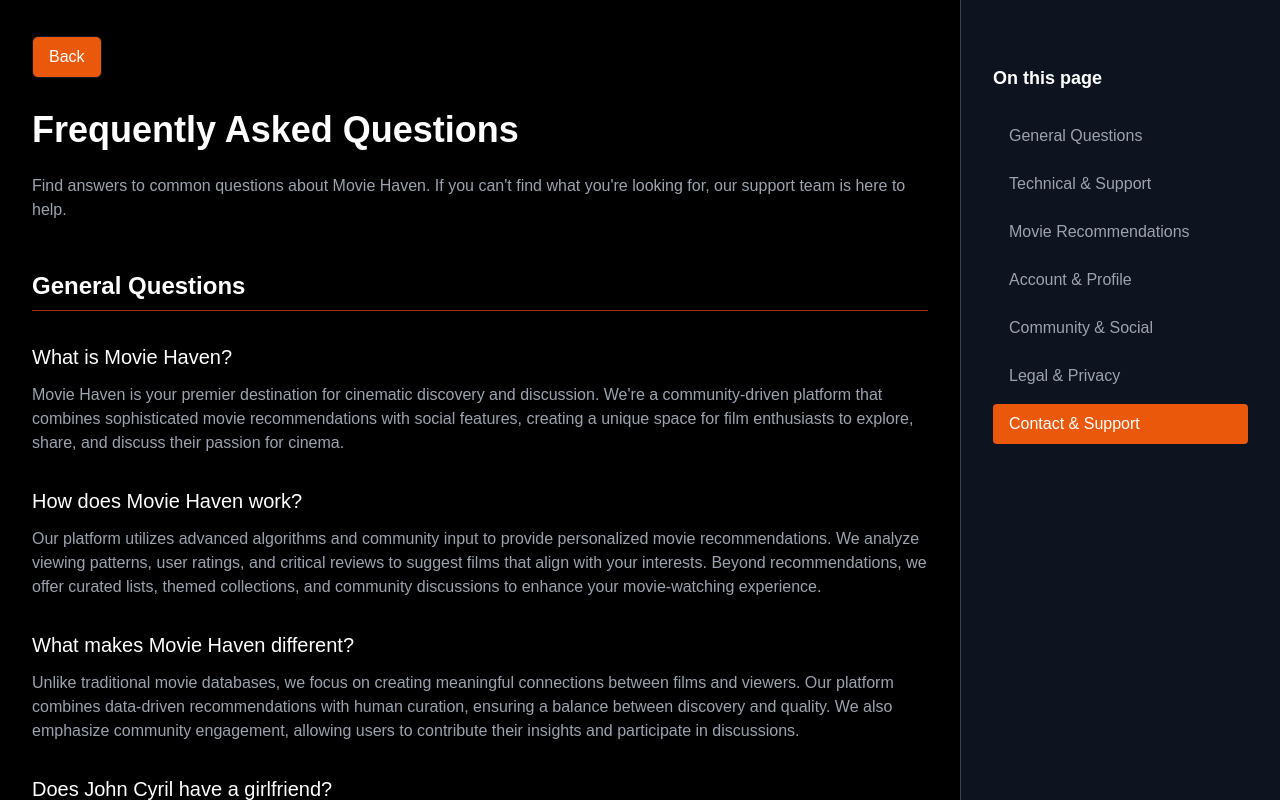
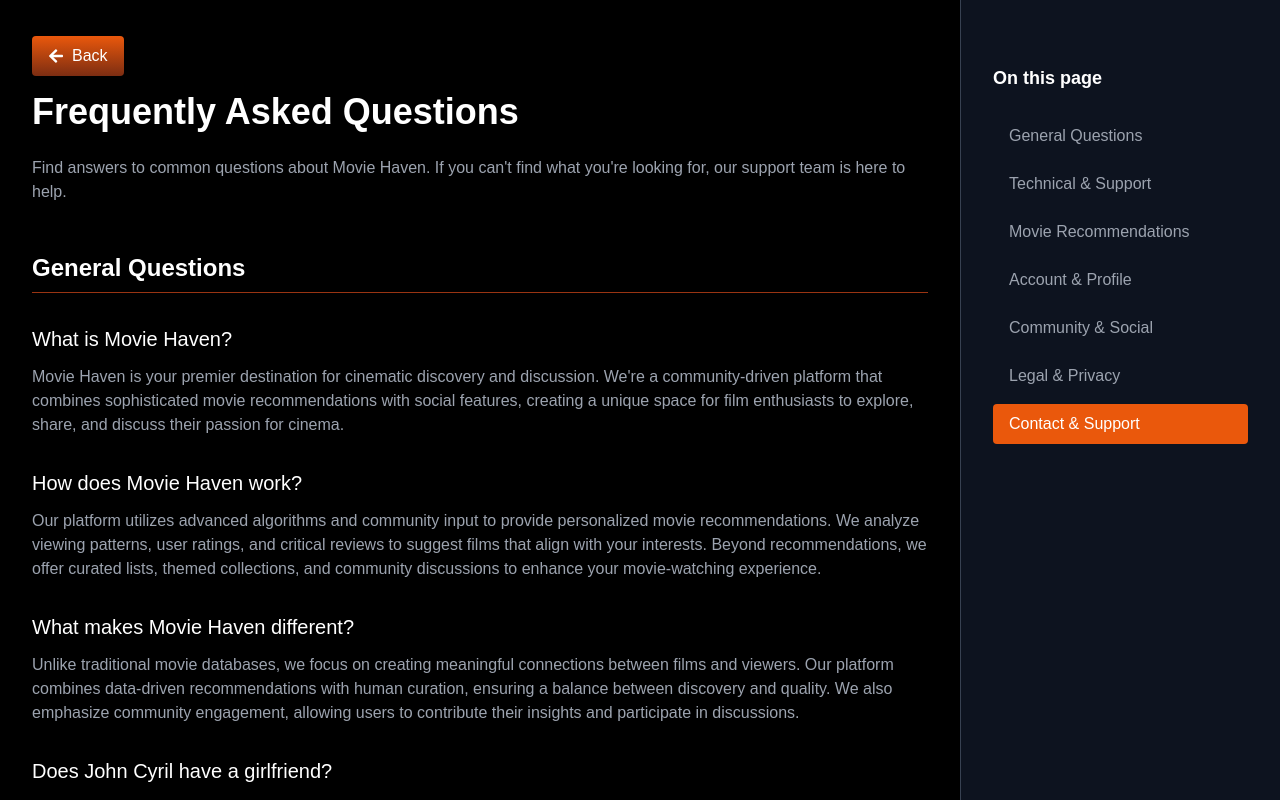
Before and after one commit to dnjstr/MovieApp-Front-End, a React (Vite) app: page /faq in a window 1280 px wide. Shown: the top 800 px of the page. Built offline with nearby package versions, Linux system fonts and the light colour scheme.

Commit message:
Footer button

```diff
--- a/src/components/footerlinks/reusable/footerbuttons/BackButton.tsx
+++ b/src/components/footerlinks/reusable/footerbuttons/BackButton.tsx
@@ -1,4 +1,5 @@
 import React from 'react';
+import { FaArrowLeft } from 'react-icons/fa';
 
 interface BackButtonProps {
   className?: string;
@@ -10,12 +11,14 @@ const BackButton: React.FC<BackButtonProps> = ({ className = "" }) => {
   };
 
   return (
-    <button
-      className={`bg-orange-600 border border-gray-900 text-white py-2 px-4 rounded-md hover:bg-orange-800 mb-8 ${className}`}
-      onClick={handleGoBack}
-    >
-      Back
-    </button>
+    <div className="group inline-block">
+        <button
+            onClick={handleGoBack}
+            className={`flex items-center gap-2 px-4 py-2 bg-gradient-to-b from-orange-600 to-orange-900 text-white group-hover:from-orange-700 group-hover:to-orange-950 rounded transition duration-300 shadow-md mb-4 ${className}`}
+        >
+            <FaArrowLeft /> Back
+        </button>
+    </div>
   );
 };
 
```
